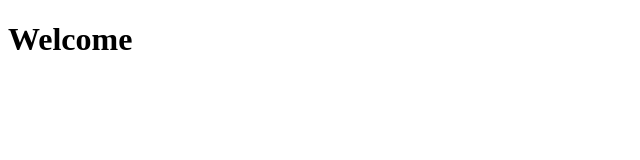
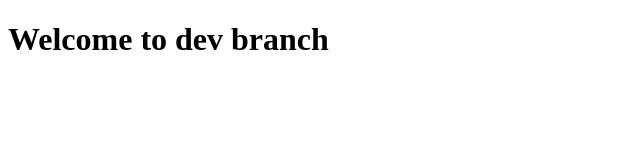
Before and after one commit to Aarjun0110/arjun, a plain HTML site: page index.html in a window 1280 px wide. Shown: the whole page, without its empty margins (0-640 px from the left). Drawn offline with Linux system fonts and the light colour scheme.

Commit message:
dev branch commit test

```diff
--- a/index.html
+++ b/index.html
@@ -6,6 +6,6 @@
     <title>Document</title>
   </head>
   <body>
-    <h1>Welcome</h1>
+    <h1>Welcome to dev branch</h1>
   </body>
 </html>
```
